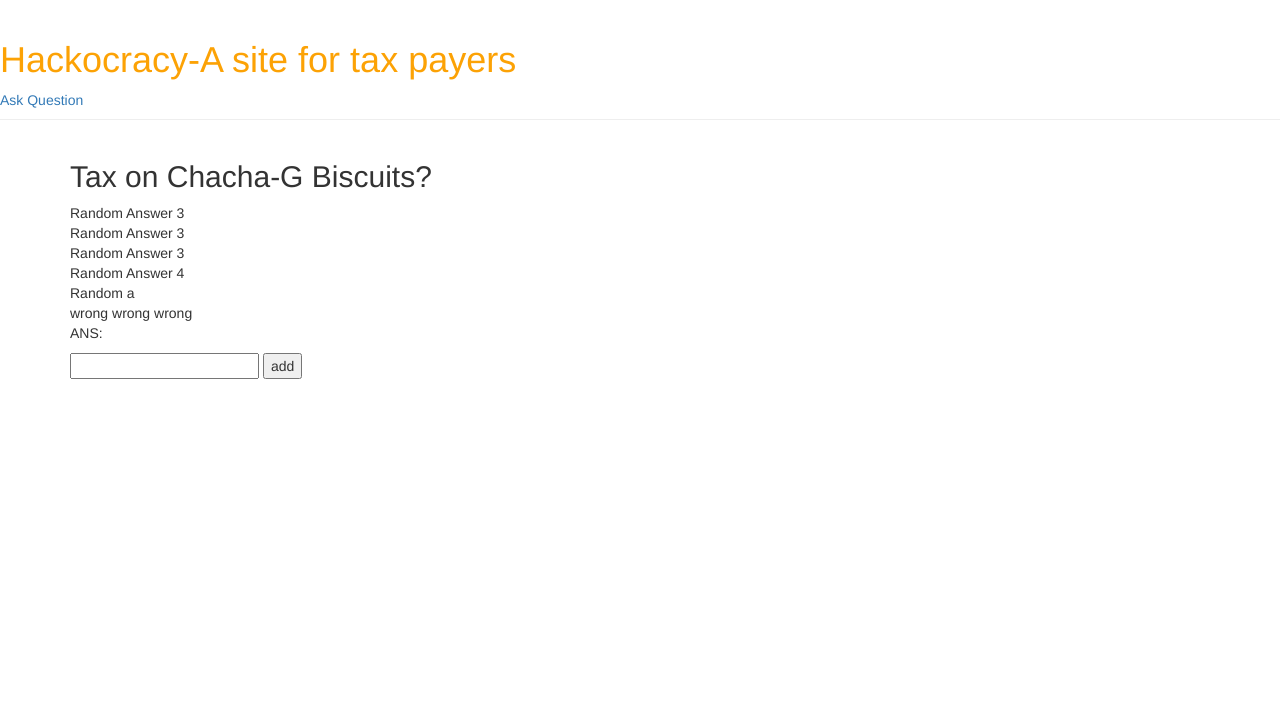
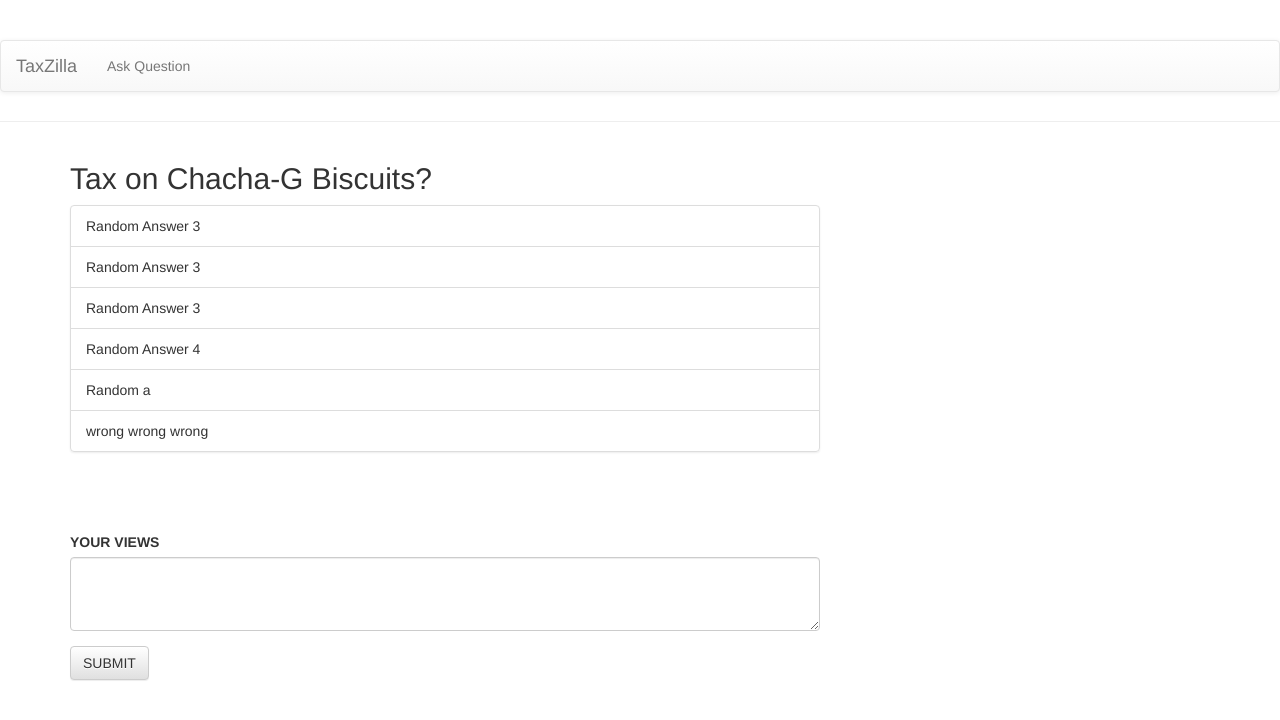
Before and after one commit to abarya/hackocracy, a Django app: page /1/ in a window 1280 px wide. Shown: the top 720 px of the page. Run offline with Django 3.2, Linux system fonts and the light colour scheme; data comes from the database, SQL or seed files in the repository; both versions use the stored data as it was after the commit; some libraries are stand-ins or nearby versions.

Commit message:
basic design changed

```diff
--- a/question/static/css/question.css
+++ b/question/static/css/question.css
@@ -1,3 +1,3 @@
-h1 a{
-	color: #FCA205;
+h6 a{
+	color: #003366;
 }
--- a/question/templates/question/base.html
+++ b/question/templates/question/base.html
@@ -8,8 +8,19 @@
 
     <body>
         <div class="page-header">
-        <h1><a href="https://github.com/chhavip/Git-Guide" target="_blank">Hackocracy-A site for tax payers</a></h1>
-        <a href="{% url 'question:question_new' %}" class="top-menu" target="_blank">Ask Question</a>
+
+            <nav class="navbar navbar-default">
+                <div class="container-fluid">
+                    <div class="navbar-header">
+                        <a class="navbar-brand" href="{% url 'question:question_list' %}">TaxZilla</a>
+                    </div>
+                <ul class="nav navbar-nav">
+
+                <li><a href="{% url 'question:question_new' %}">Ask Question</a></li>
+                </ul>
+            </div>
+            </nav>
+
         </div>
         <div class="content container">
             <div class="row">
--- a/question/templates/question/details.html
+++ b/question/templates/question/details.html
@@ -5,20 +5,26 @@
 <h2>{{question.title}}</h2>
 
 
+<ul class="list-group">
+    {% for ans in question.answer_set.all %}
+  <li class="list-group-item">{{ ans.ans_desc}}</li>
+    {% endfor %}
+</ul>
 
-{% for ans in question.answer_set.all %}
-<p1>{{ans.ans_desc}}</p1><br>
-{% endfor %}
+<br><br><br>
 
-<fieldset>
-    <form method="post" action = "{% url 'question:add_ans' %}">
+
+    <form method="post" action = "{% url 'question:add_ans' %}" class="question-form">
         {% csrf_token %}
-        <p>ANS: </p>
-        <input type="text" name = "ans">
+
+        <div class = "form-group">
+        <label for="ans">YOUR VIEWS</label>
+         <textarea name = "ans" id="ans" class="form-control" rows="3"></textarea>
+         </div>
         <input type="hidden" name="_ques" value="{{ question.id }}">
-        <input type="submit" value="add">
+        <input type="submit" class="save btn btn-default" value="SUBMIT">
     </form>
-</fieldset>
+
 
 
 {% endblock %}
--- a/question/urls.py
+++ b/question/urls.py
@@ -7,5 +7,6 @@ urlpatterns = [
     url(r'^$', views.question_list, name='question_list'),
     url(r'^question/new/$', views.question_new, name='question_new'),
     url(r'^(?P<ques_id>[0-9]+)/$', views.details, name="details"),
-    url(r'^add_ans/$', views.add_ans, name="add_ans")
+    url(r'^add_ans/$', views.add_ans, name="add_ans"),
+    url(r'^add_ques/$', views.add_ques, name="add_ques"),
 ]
--- a/question/views.py
+++ b/question/views.py
@@ -3,7 +3,6 @@ from __future__ import unicode_literals
 from django.utils import timezone
 from django.shortcuts import render,redirect, get_object_or_404
 from .models import Question, Answer
-from .forms import QuestionForm
 from django.http import HttpResponseRedirect, HttpResponse
 from django.template import loader
 # Create your views here.
@@ -13,20 +12,19 @@ def question_list(request):
         return render(request,'question/question_list.html',{'questions':questions})
 
 def question_new(request):
-        if request.method=="POST":
-            form=QuestionForm(request.POST)
-            if form.is_valid():
-                question=form.save(commit=False)
-                question.author=request.user
-                question.num_ans=0
-                question.published_date=timezone.now()
-                question.save()
-                url = "/"
-                return HttpResponseRedirect(url)
-                # return redirect('question_detail', pk=question.pk)
-        else:
-            form=QuestionForm()
-        return render(request,'question/question_edit.html',{'form':form})
+        return render(request,'question/question_edit.html',{})
+
+def add_ques(request):
+    question = Question()
+    question.title = request.POST.get("title1","null")
+    question.description = request.POST.get("desc","null")
+    question.author = request.user
+    question.num_ans = 0
+    question.published_date = timezone.now()
+    question.save()
+    url = "/"
+    return HttpResponseRedirect(url)
+
 
 def details(request,ques_id):
     question = get_object_or_404(Question, id=ques_id)
```
Also changed, not shown: question/forms.py (deleted, +0 -9 lines), question/templates/question/question_edit.html (+13 -5 lines), question/templates/question/question_list.html (+10 -8 lines), db.sqlite3, 3 other files. Lines whose indentation alone changed are shown as unchanged.
